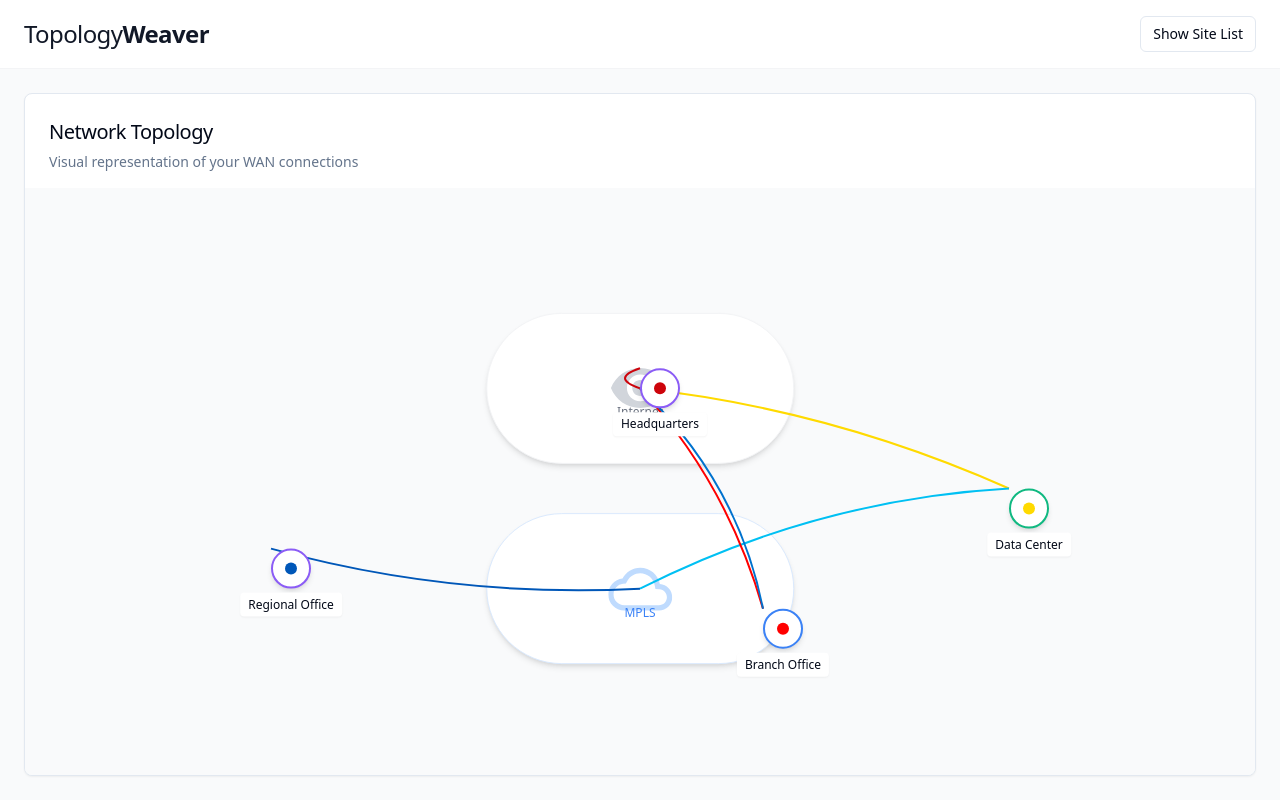
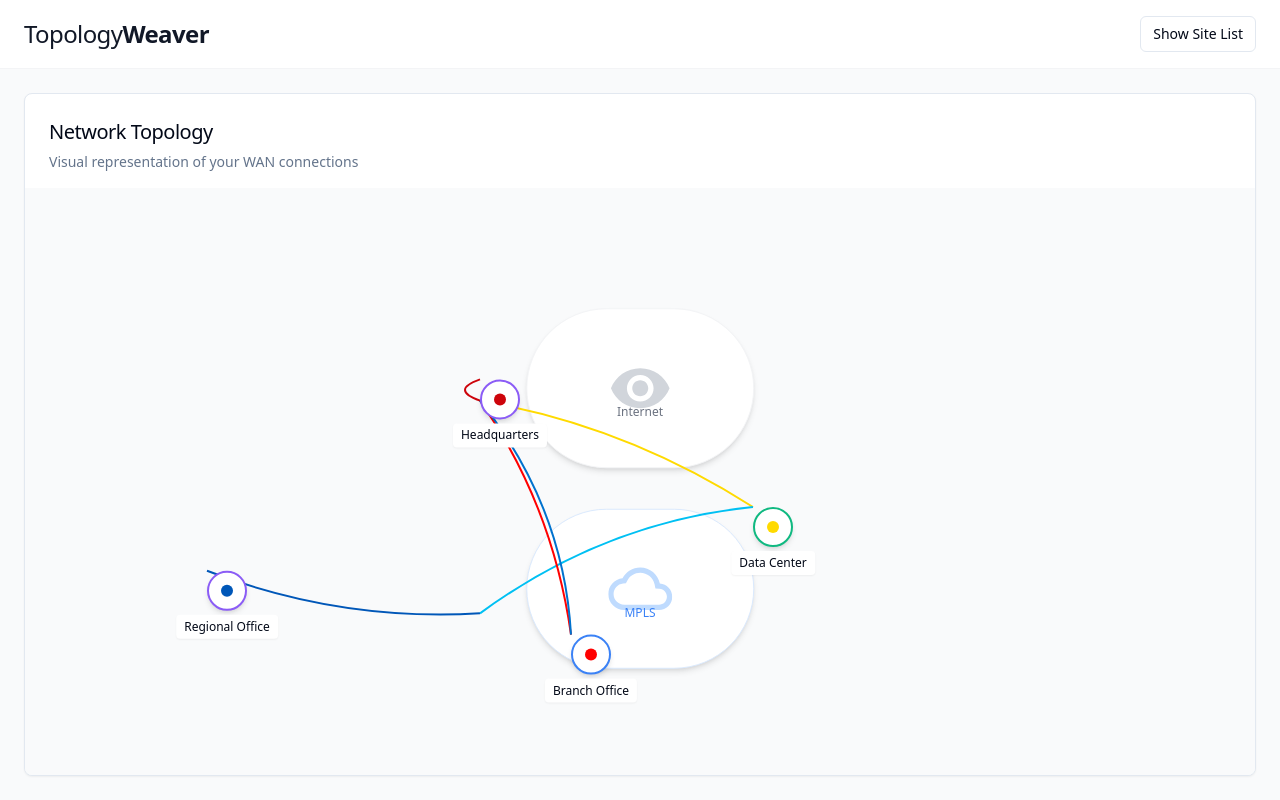
Before and after one commit to mcherring7/topology-weaver, a React (Vite) app: page / in a window 1280 px wide. Both pictures are taken after a click on the button "Hide Site List". Built offline with nearby package versions, Linux system fonts and the light colour scheme.

Commit message:
Fix connection line rendering
Addresses issues with connection line rendering and jittery site movement.

```diff
--- a/src/components/NetworkTopology.tsx
+++ b/src/components/NetworkTopology.tsx
@@ -1,6 +1,8 @@
+
 import { useRef, useEffect, useState } from "react";
 import { Site } from "@/types/site";
 import { motion, AnimatePresence } from "framer-motion";
+import { getCategoryColor, getConnectionColor, getProviderColor } from "@/utils/siteColors";
 
 interface NetworkTopologyProps {
   sites: Site[];
@@ -21,6 +23,7 @@ const NetworkTopology = ({
   const [isDragging, setIsDragging] = useState<string | null>(null);
   const [sitePositions, setSitePositions] = useState<Record<string, {x: number, y: number}>>({});
 
+  // Update positions when sites or dimensions change
   useEffect(() => {
     if (dimensions.width === 0 || dimensions.height === 0) return;
 
@@ -34,13 +37,15 @@ const NetworkTopology = ({
     setSitePositions(positions);
   }, [sites, dimensions]);
 
+  // Update canvas dimensions
   useEffect(() => {
     const updateDimensions = () => {
       if (canvasRef.current) {
-        const width = canvasRef.current.offsetWidth;
-        const height = canvasRef.current.offsetHeight;
+        const rect = canvasRef.current.getBoundingClientRect();
+        const width = rect.width;
+        const height = rect.height;
 
-        if (width > 0 && height > 0) {
+        if (width > 0 && height > 0 && (width !== dimensions.width || height !== dimensions.height)) {
           setDimensions({
             width,
             height,
@@ -53,88 +58,16 @@ const NetworkTopology = ({
 
     window.addEventListener("resize", updateDimensions);
 
-    const intervalId = setInterval(updateDimensions, 100);
+    // Check dimensions multiple times to ensure we have the correct values
+    const timeoutIds = [100, 200, 300, 500, 1000].map(delay =>
+      setTimeout(updateDimensions, delay)
+    );
 
     return () => {
       window.removeEventListener("resize", updateDimensions);
-      clearInterval(intervalId);
+      timeoutIds.forEach(id => clearTimeout(id));
     };
   }, []);
-
-  useEffect(() => {
-    const checkDimensions = () => {
-      if (canvasRef.current) {
-        const width = canvasRef.current.offsetWidth;
-        const height = canvasRef.current.offsetHeight;
-
-        if (width > 0 && height > 0 && (width !== dimensions.width || height !== dimensions.height)) {
-          setDimensions({
-            width,
-            height,
-          });
-        }
-      }
-    };
-
-    const timeouts = [50, 100, 250, 500, 1000].map(delay =>
-      setTimeout(checkDimensions, delay)
-    );
-
-    return () => {
-      timeouts.forEach(clearTimeout);
-    };
-  }, [canvasRef.current?.offsetWidth, canvasRef.current?.offsetHeight]);
-
-  const getConnectionColor = (connectionType: string) => {
-    switch (connectionType) {
-      case "DIA":
-        return "#10b981"; // Green
-      case "MPLS":
-        return "#3b82f6"; // Blue
-      case "Direct Connect":
-        return "#8b5cf6"; // Purple
-      case "Broadband":
-        return "#f59e0b"; // Yellow
-      case "LTE":
-        return "#ef4444"; // Red
-      default:
-        return "#6b7280"; // Gray
-    }
-  };
-
-  const getCategoryColor = (category: string) => {
-    switch (category) {
-      case "Corporate":
-        return "#8B5CF6"; // Purple
-      case "Data Center":
-        return "#10B981"; // Green
-      case "Branch":
-        return "#3B82F6"; // Blue
-      default:
-        return "#6B7280"; // Gray
-    }
-  };
-
-  const getProviderColor = (provider?: string) => {
-    if (!provider) return "#6b7280"; // Gray default
-
-    switch (provider) {
-      case "AT&T":
-        return "#0057b8"; // AT&T Blue
-      case "Verizon":
-        return "#cd040b"; // Verizon Red
-      case "Lumen":
-        return "#00c0f3"; // Lumen Blue
-      case "Comcast":
-        return "#ff0000"; // Comcast Red
-      case "Spectrum":
-        return "#0072ce"; // Spectrum Blue
-      case "Zayo":
-        return "#ffda00"; // Zayo Yellow
-      default:
-        return "#6b7280"; // Gray
-    }
-  };
 
   const getDistanceFactors = () => {
     const siteFactor = Math.max(0.3, 1 - (sites.length / 50));
@@ -154,8 +87,8 @@ const NetworkTopology = ({
     if (canvasRef.current) {
       const canvasRect = canvasRef.current.getBoundingClientRect();
 
-      const newX = Math.max(0, Math.min(canvasRect.width, info.point.x - canvasRect.left));
-      const newY = Math.max(0, Math.min(canvasRect.height, info.point.y - canvasRect.top));
+      const newX = Math.max(30, Math.min(canvasRect.width - 30, info.point.x - canvasRect.left));
+      const newY = Math.max(30, Math.min(canvasRect.height - 30, info.point.y - canvasRect.top));
 
       setSitePositions(prev => ({
         ...prev,
@@ -170,14 +103,77 @@ const NetworkTopology = ({
     if (canvasRef.current) {
       const canvasRect = canvasRef.current.getBoundingClientRect();
 
-      const newX = Math.max(0, Math.min(canvasRect.width, info.point.x - canvasRect.left));
-      const newY = Math.max(0, Math.min(canvasRect.height, info.point.y - canvasRect.top));
+      const newX = Math.max(30, Math.min(canvasRect.width - 30, info.point.x - canvasRect.left));
+      const newY = Math.max(30, Math.min(canvasRect.height - 30, info.point.y - canvasRect.top));
 
-      const relativeX = Math.max(0, Math.min(1, newX / dimensions.width));
-      const relativeY = Math.max(0, Math.min(1, newY / dimensions.height));
+      const relativeX = newX / dimensions.width;
+      const relativeY = newY / dimensions.height;
 
-      onUpdateSiteCoordinates(siteId, { x: relativeX, y: relativeY });
+      onUpdateSiteCoordinates(siteId, {
+        x: Math.max(0.05, Math.min(0.95, relativeX)),
+        y: Math.max(0.05, Math.min(0.95, relativeY))
+      });
     }
+  };
+
+  // Calculate connection paths between sites and internet/MPLS clouds
+  const calculateConnectionPaths = () => {
+    const paths: JSX.Element[] = [];
+
+    sites.forEach((site) => {
+      const sitePos = sitePositions[site.id] || {
+        x: site.coordinates.x * dimensions.width,
+        y: site.coordinates.y * dimensions.height
+      };
+
+      if (!sitePos) return;
+
+      site.connections.forEach((connection, idx) => {
+        const isMPLS = connection.type === "MPLS";
+        const targetX = dimensions.width / 2;
+        const targetY = isMPLS ? dimensions.height * (2/3) : dimensions.height / 3;
+
+        // Adjust offset angle based on number of connections
+        const offsetAngle = (idx - (site.connections.length - 1) / 2) * 0.15;
+        const controlPointOffset = 30 + (idx * 10);
+
+        // Calculate midpoint
+        const midX = (sitePos.x + targetX) / 2;
+        const midY = (sitePos.y + targetY) / 2;
+
+        // Calculate direction vector
+        const dx = targetX - sitePos.x;
+        const dy = targetY - sitePos.y;
+
+        // Calculate normal angle (perpendicular to the direction)
+        const normalAngle = Math.atan2(dy, dx) + Math.PI/2;
+
+        // Calculate control point with offset
+        const controlX = midX + Math.cos(normalAngle + offsetAngle) * controlPointOffset;
+        const controlY = midY + Math.sin(normalAngle + offsetAngle) * controlPointOffset;
+
+        const connectionColor = connection.provider
+          ? getProviderColor(connection.provider)
+          : getConnectionColor(connection.type);
+
+        paths.push(
+          <motion.path
+            key={`${site.id}-connection-${idx}`}
+            initial={{ pathLength: 0 }}
+            animate={{ pathLength: 1 }}
+            transition={{ duration: 1, delay: 0.2 }}
+            d={`M ${sitePos.x} ${sitePos.y} Q ${controlX} ${controlY}, ${targetX} ${targetY}`}
+            fill="none"
+            stroke={connectionColor}
+            strokeWidth={selectedSite?.id === site.id || hoveredSite === site.id ? 3 : 2}
+            strokeDasharray={isMPLS ? "5,5" : undefined}
+            strokeOpacity={selectedSite && selectedSite.id !== site.id ? 0.3 : 1}
+          />
+        );
+      });
+    });
+
+    return paths;
   };
 
   return (
@@ -185,6 +181,7 @@ const NetworkTopology = ({
       ref={canvasRef}
       className="relative w-full h-full bg-gray-50 overflow-hidden"
     >
+      {/* Internet Cloud */}
       <div
         className="absolute top-1/3 left-1/2 transform -translate-x-1/2 -translate-y-1/2"
         style={{
@@ -211,6 +208,7 @@ const NetworkTopology = ({
         </motion.div>
       </div>
 
+      {/* MPLS Cloud */}
       <div
         className="absolute bottom-1/3 left-1/2 transform -translate-x-1/2 translate-y-1/2"
         style={{
@@ -237,47 +235,12 @@ const NetworkTopology = ({
         </motion.div>
       </div>
 
+      {/* Connection lines */}
       <svg className="absolute inset-0 w-full h-full pointer-events-none">
-        {sites.map((site) => {
-          const sitePos = sitePositions[site.id] || {
-            x: site.coordinates.x * dimensions.width,
-            y: site.coordinates.y * dimensions.height
-          };
-
-          return site.connections.map((connection, idx) => {
-            const isMPLS = connection.type === "MPLS";
-            const targetX = dimensions.width / 2;
-            const targetY = isMPLS ? dimensions.height * (2/3) : dimensions.height / 3;
-
-            const offsetAngle = (idx - (site.connections.length - 1) / 2) * 0.15;
-            const controlPointOffset = 30 + (idx * 10);
-
-            const midX = (sitePos.x + targetX) / 2;
-            const midY = (sitePos.y + targetY) / 2;
-            const dx = targetX - sitePos.x;
-            const dy = targetY - sitePos.y;
-            const normalAngle = Math.atan2(dy, dx) + Math.PI/2;
-            const controlX = midX + Math.cos(normalAngle + offsetAngle) * controlPointOffset;
-            const controlY = midY + Math.sin(normalAngle + offsetAngle) * controlPointOffset;
-
-            return (
-              <motion.path
-                key={`${site.id}-connection-${idx}`}
-                initial={{ pathLength: 0 }}
-                animate={{ pathLength: 1 }}
-                transition={{ duration: 1, delay: 0.2 }}
-                d={`M ${sitePos.x} ${sitePos.y} Q ${controlX} ${controlY}, ${targetX} ${targetY}`}
-                fill="none"
-                stroke={connection.provider ? getProviderColor(connection.provider) : getConnectionColor(connection.type)}
-                strokeWidth={selectedSite?.id === site.id || hoveredSite === site.id ? 3 : 2}
-                strokeDasharray={isMPLS ? "5,5" : undefined}
-                strokeOpacity={selectedSite && selectedSite.id !== site.id ? 0.3 : 1}
-              />
-            );
-          });
-        })}
+        {calculateConnectionPaths()}
       </svg>
 
+      {/* Site nodes */}
       {sites.map((site) => {
         const position = sitePositions[site.id] || {
           x: site.coordinates.x * dimensions.width,
@@ -312,7 +275,13 @@ const NetworkTopology = ({
             onDrag={(event, info) => handleDrag(event, info, site.id)}
             onDragEnd={(event, info) => handleDragEnd(event, info, site.id)}
             whileDrag={{ scale: 1.1 }}
-            transition={{ type: "spring", damping: 20 }}
+            transition={{
+              type: "spring",
+              damping: 20,
+              // Make x/y transitions smoother
+              x: { type: "spring", stiffness: 300, damping: 30 },
+              y: { type: "spring", stiffness: 300, damping: 30 }
+            }}
             className={`absolute cursor-pointer ${isDraggingThis ? 'z-50' : 'z-10'}`}
             style={{
               touchAction: "none",
```
